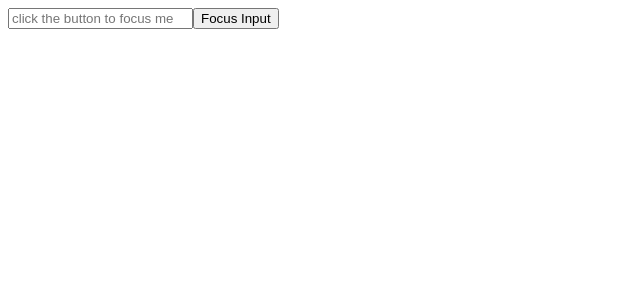
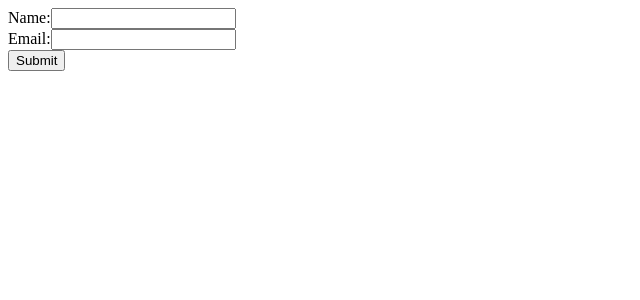
Before and after one commit to G1DY/ReactProjectsTS, a React (Vite) app in the folder reactTypescript/: page / in a window 1280 px wide. Shown: the top 300 px of the page, without its empty margins (0-640 px from the left). Built offline with nearby package versions, Linux system fonts and the light colour scheme.

Commit message:
creating a form using typescript

```diff
--- a/reactTypescript/src/App.tsx
+++ b/reactTypescript/src/App.tsx
@@ -1,9 +1,9 @@
-import FocusInput from "./Components/FocusInput";
+import ContactForm from "./Components/ContactForm";
 
 const App = () => {
   return (
     <div>
-      <FocusInput />
+      <ContactForm />
     </div>
   );
 };
--- /dev/null
+++ b/reactTypescript/src/Components/ContactForm.tsx
@@ -0,0 +1,52 @@
+import { FormDataEvent, ChangeEvent, useState } from "react";
+
+interface ContactInfo {
+  name: string;
+  email: string;
+}
+const ContactForm = () => {
+  const [formdata, setFormData] = useState<ContactInfo>({
+    name: "",
+    email: "",
+  });
+
+  const handleChange = (e: ChangeEvent<HTMLInputElement>) => {
+    const { name, value } = e.target;
+    setFormData((prevState) => ({ ...prevState, [name]: value }));
+  };
+
+  const handleSubmit = (e: FormDataEvent<HTMLFormElement>) => {
+    e.preventDefault;
+    console.log("Form Submitted", formdata);
+  };
+  return (
+    <>
+      <form onSubmit={handleSubmit}>
+        <div>
+          <label>
+            Name:
+            <input
+              type="text"
+              name="name"
+              value={formdata.name}
+              onChange={handleChange}
+            />
+          </label>
+        </div>
+        <div>
+          <label>
+            Email:
+            <input
+              type="text"
+              name="email"
+              value={formdata.email}
+              onChange={handleChange}
+            />
+          </label>
+        </div>
+        <button type="submit">Submit</button>
+      </form>
+    </>
+  );
+};
+export default ContactForm;
```
